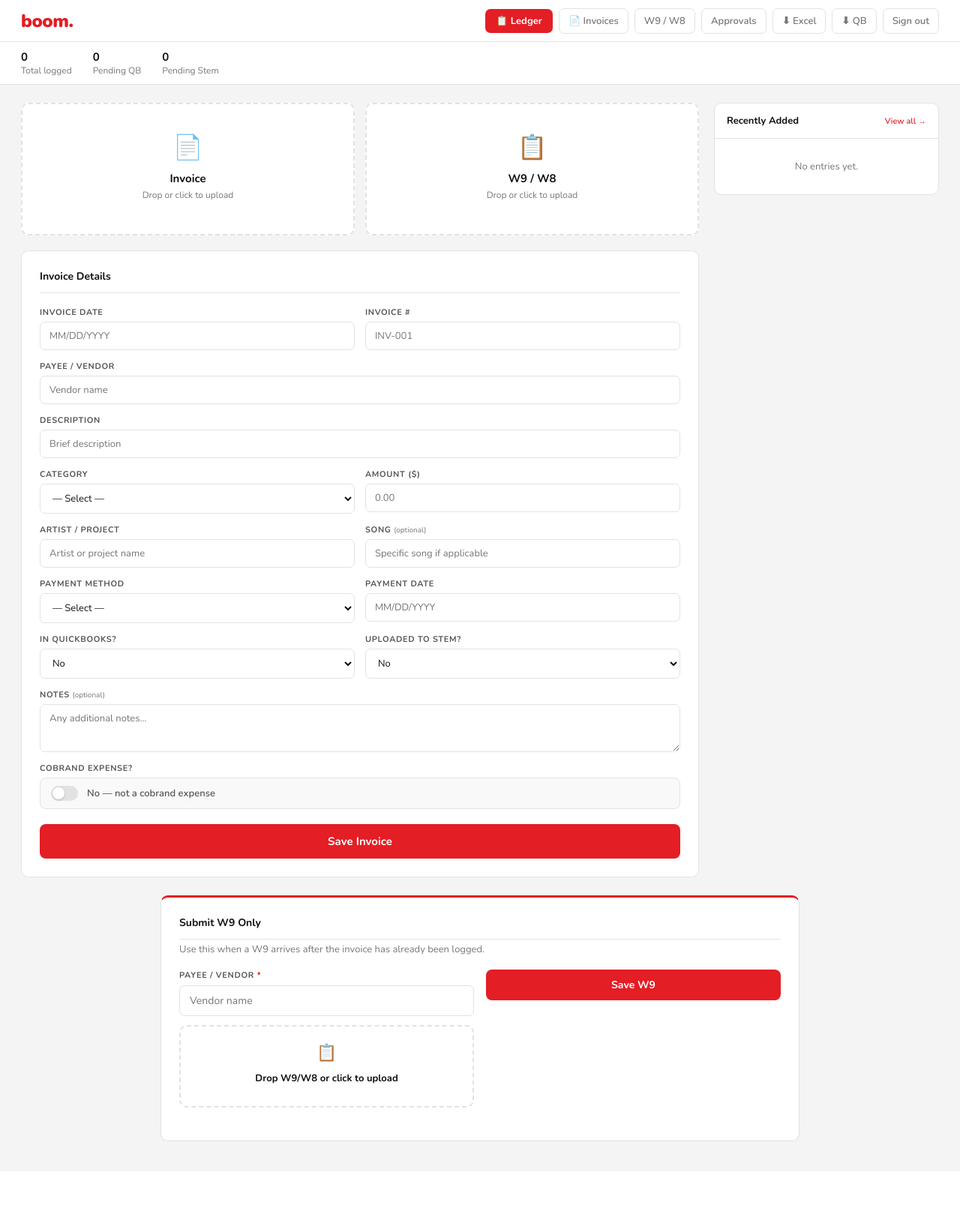
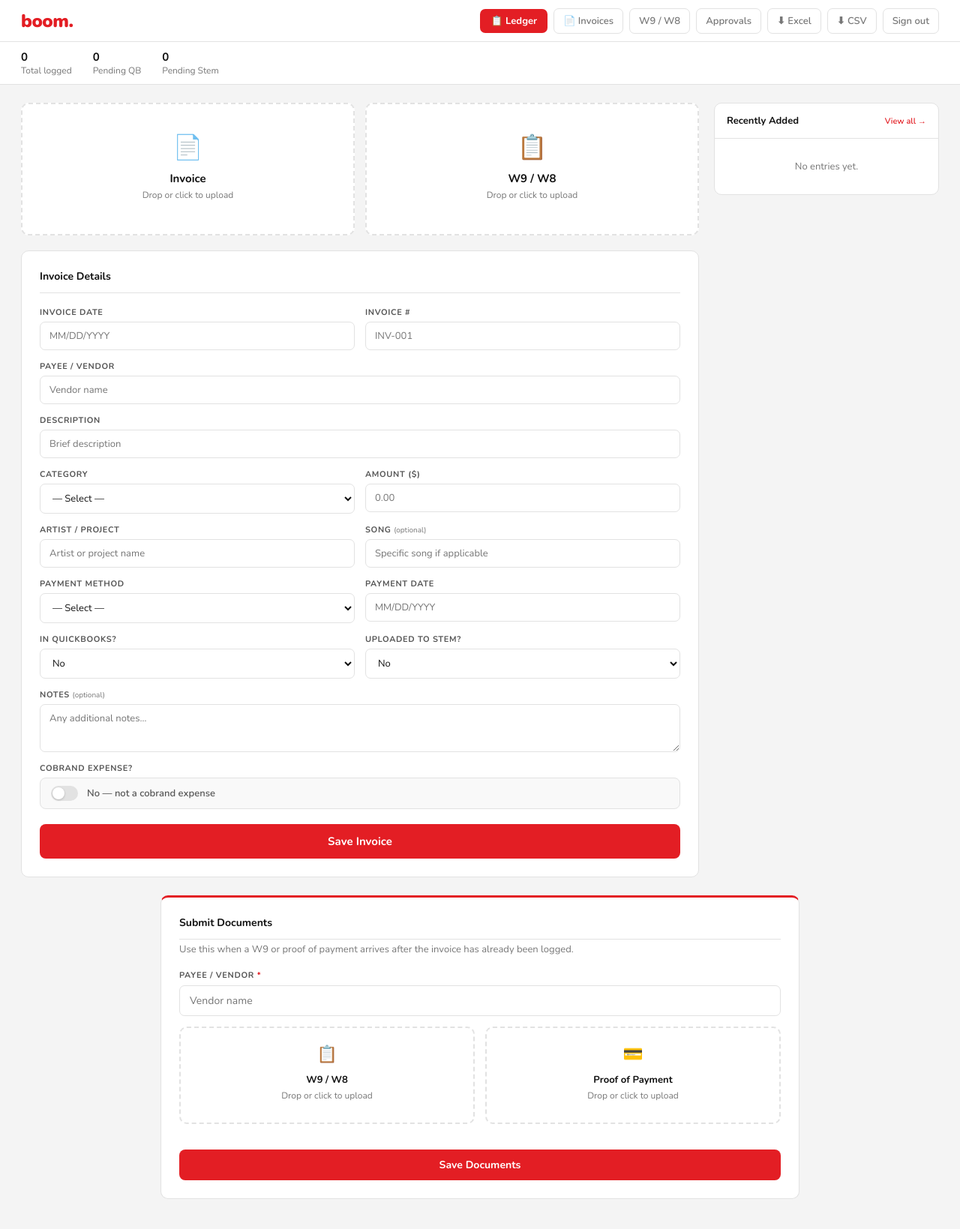
Before and after one commit to johns-dotcom/boom-invoice-app, a Flask app: page / in a window 1280 px wide. Shown: the whole page at 75% size. Before the commit the page ends 1522 px from the top, so only its background shows below. Run offline with Flask 3, Linux system fonts and the light colour scheme; data that the repository does not hold is empty; some libraries are stand-ins or nearby versions.

Commit message:
Add proof of payment drop zone to Submit Documents section

```diff
--- a/app.py
+++ b/app.py
@@ -429,19 +429,33 @@ def add_w9(eid):
 @app.route("/w9-only", methods=["POST"])
 @login_required
 def w9_only():
-    """Save a standalone W9 (no invoice) — creates a minimal approved expense record."""
-    if "file" not in request.files or not request.files["file"].filename:
-        return jsonify({"error":"No file"}), 400
+    """Save standalone W9 and/or Proof of Payment — creates a minimal approved expense record."""
     payee = request.form.get("payee","").strip()
     if not payee:
         return jsonify({"error":"Payee name required"}), 400
-    f = request.files["file"]
-    fname = f.filename
-    data = base64.b64encode(f.read()).decode()
+
+    w9_f = request.files.get("file")
+    proof_f = request.files.get("proof_file")
+
+    if (not w9_f or not w9_f.filename) and (not proof_f or not proof_f.filename):
+        return jsonify({"error":"At least one file (W9 or Proof of Payment) required"}), 400
+
+    w9_fname = w9_data = None
+    if w9_f and w9_f.filename:
+        w9_fname = w9_f.filename
+        w9_data  = base64.b64encode(w9_f.read()).decode()
+
+    proof_fname = proof_data = None
+    if proof_f and proof_f.filename:
+        proof_fname = proof_f.filename
+        proof_data  = base64.b64encode(proof_f.read()).decode()
+
     try:
         conn, kind = get_db(); cur = conn.cursor(); ph = "%s" if kind=="pg" else "?"
-        cur.execute(f"""INSERT INTO expenses (payee, w9_filename, w9_data, status)
-                        VALUES ({ph},{ph},{ph},{ph})""", (payee, fname, data, "approved"))
+        cur.execute(f"""INSERT INTO expenses
+                        (payee, w9_filename, w9_data, proof_filename, proof_data, status)
+                        VALUES ({ph},{ph},{ph},{ph},{ph},{ph})""",
+                    (payee, w9_fname, w9_data, proof_fname, proof_data, "approved"))
         new_id = (cur.execute("SELECT lastval()") or cur).fetchone()[0] if kind=="pg" else cur.lastrowid
         conn.commit(); conn.close()
         return jsonify({"ok":True,"id":new_id,"payee":payee})
@@ -692,112 +706,53 @@ def export_excel():
 def export_qbo():
     try:
         conn, kind = get_db(); cur = conn.cursor()
-        cur.execute("""SELECT id,invoice_date,payee,description,category,amount,
-                              invoice_number,cobrand,artist,song
+        cur.execute("""SELECT invoice_date,payee,description,category,artist,song,
+                              invoice_number,amount,payment_method,payment_date,
+                              in_quickbooks,uploaded_to_stem,notes,cobrand,
+                              approved_by,approved_at
                        FROM expenses
                        WHERE status = 'approved' OR status IS NULL
                        ORDER BY invoice_date ASC, id ASC""")
         rows = cur.fetchall(); conn.close()
     except Exception as e: return jsonify({"error":str(e)}), 500
-    qbo_content = _build_qbo(rows)
-    buf = io.BytesIO(qbo_content.encode("ascii","replace"))
+    csv_content = _build_csv(rows)
+    buf = io.BytesIO(csv_content.encode("utf-8-sig"))  # utf-8-sig adds BOM for Excel compatibility
     buf.seek(0)
     return send_file(buf, as_attachment=True,
-                     download_name=f"BoomRecords_Expenses_{date.today():%Y-%m-%d}.qbo",
-                     mimetype="application/x-ofx")
+                     download_name=f"BoomRecords_Expenses_{date.today():%Y-%m-%d}.csv",
+                     mimetype="text/csv")
 
-def _build_qbo(rows):
-    now = datetime.now().strftime("%Y%m%d%H%M%S")
-    dates = []
+def _build_csv(rows):
+    import csv, io as _io
+    buf = _io.StringIO()
+    writer = csv.writer(buf)
+    writer.writerow([
+        "Date", "Payee / Vendor", "Description", "Category",
+        "Artist / Project", "Song", "Invoice #", "Amount",
+        "Payment Method", "Payment Date", "In QuickBooks?",
+        "Uploaded to Stem?", "Notes", "Cobrand", "Approved By", "Approved Date"
+    ])
     for r in rows:
-        d = r[1]
-        if d:
+        inv_date, payee, desc, category, artist, song, inv_num, amount, \
+        pay_method, pay_date, in_qb, in_stem, notes, cobrand, approved_by, approved_at = r
+
+        def fmt_d(d):
+            if not d: return ""
             try:
-                if hasattr(d,'strftime'): dates.append(d)
-                else:
-                    parsed = datetime.strptime(str(d)[:10], "%Y-%m-%d").date()
-                    dates.append(parsed)
-            except: pass
-    dt_start = fmt_qbo_date(min(dates) if dates else None)
-    dt_end   = fmt_qbo_date(max(dates) if dates else None)
+                if hasattr(d, 'strftime'): return d.strftime("%m/%d/%Y")
+                return datetime.strptime(str(d)[:10], "%Y-%m-%d").strftime("%m/%d/%Y")
+            except: return str(d)[:10]
 
-    transactions = []
-    for r in rows:
-        eid, inv_date, payee, desc, category, amount, inv_num, cobrand, artist, song = r
-        amount = float(amount or 0)
-        dt_posted = fmt_qbo_date(inv_date)
-        name = (payee or "Unknown")[:32]
-        memo_parts = []
-        if category: memo_parts.append(category)
-        if cobrand: memo_parts.append("COBRAND")
-        if artist: memo_parts.append(artist)
-        if desc: memo_parts.append(desc[:40])
-        memo = " | ".join(memo_parts)[:255]
-        fitid = f"{eid:08d}"
-        transactions.append(
-            f"<STMTTRN>\n"
-            f"<TRNTYPE>DEBIT\n"
-            f"<DTPOSTED>{dt_posted}\n"
-            f"<TRNAMT>-{amount:.2f}\n"
-            f"<FITID>{fitid}\n"
-            f"<NAME>{name}\n"
-            f"<MEMO>{memo}\n"
-            f"</STMTTRN>"
-        )
-
-    total = -sum(float(r[5] or 0) for r in rows)
-    trn_block = "\n".join(transactions)
-
-    return (
-        "OFXHEADER:100\n"
-        "DATA:OFXSGML\n"
-        "VERSION:102\n"
-        "SECURITY:NONE\n"
-        "ENCODING:USASCII\n"
-        "CHARSET:1252\n"
-        "COMPRESSION:NONE\n"
-        "OLDFILEUID:NONE\n"
-        "NEWFILEUID:NONE\n"
-        "\n"
-        "<OFX>\n"
-        "<SIGNONMSGSRSV1>\n"
-        "<SONRS>\n"
-        "<STATUS>\n"
-        "<CODE>0\n"
-        "<SEVERITY>INFO\n"
-        "</STATUS>\n"
-        f"<DTSERVER>{now}\n"
-        "<LANGUAGE>ENG\n"
-        "</SONRS>\n"
-        "</SIGNONMSGSRSV1>\n"
-        "<BANKMSGSRSV1>\n"
-        "<STMTTRNRS>\n"
-        "<TRNUID>1001\n"
-        "<STATUS>\n"
-        "<CODE>0\n"
-        "<SEVERITY>INFO\n"
-        "</STATUS>\n"
-        "<STMTRS>\n"
-        "<CURDEF>USD\n"
-        "<BANKACCTFROM>\n"
-        "<BANKID>000000000\n"
-        "<ACCTID>BOOM-RECORDS-EXPENSES\n"
-        "<ACCTTYPE>CHECKING\n"
-        "</BANKACCTFROM>\n"
-        "<BANKTRANLIST>\n"
-        f"<DTSTART>{dt_start}\n"
-        f"<DTEND>{dt_end}\n"
-        f"{trn_block}\n"
-        "</BANKTRANLIST>\n"
-        "<LEDGERBAL>\n"
-        f"<BALAMT>{total:.2f}\n"
-        f"<DTASOF>{now}\n"
-        "</LEDGERBAL>\n"
-        "</STMTRS>\n"
-        "</STMTTRNRS>\n"
-        "</BANKMSGSRSV1>\n"
-        "</OFX>"
-    )
+        writer.writerow([
+            fmt_d(inv_date), payee or "", desc or "", category or "",
+            artist or "", song or "", inv_num or "",
+            f"{float(amount):.2f}" if amount else "",
+            pay_method or "", fmt_d(pay_date),
+            in_qb or "", in_stem or "", notes or "",
+            "Yes" if cobrand else "No",
+            approved_by or "", fmt_d(approved_at)
+        ])
+    return buf.getvalue()
 
 def _build_excel(rows):
     def fill(c): return PatternFill("solid",start_color=c,end_color=c)
--- a/templates/approvals.html
+++ b/templates/approvals.html
@@ -84,7 +84,7 @@
       {% if pending_count > 0 %}<span class="badge-count">{{ pending_count }}</span>{% endif %}
     </a>
     <a href="/export" class="btn-export">⬇ Excel</a>
-    <a href="/export-qbo" class="btn-export">⬇ QB</a>
+    <a href="/export-qbo" class="btn-export">⬇ CSV</a>
     <a href="/logout" class="btn-ghost">Sign out</a>
   </div>
 </header>
--- a/templates/index.html
+++ b/templates/index.html
@@ -76,7 +76,7 @@
     <a href="/w9s" class="btn-ghost">W9 / W8</a>
     <a href="/approvals" class="btn-ghost" style="position:relative">Approvals{% if pending_count > 0 %}<span style="position:absolute;top:-6px;right:-6px;background:#e31e24;color:#fff;font-size:10px;font-weight:900;padding:1px 5px;border-radius:10px;line-height:1.4">{{ pending_count }}</span>{% endif %}</a>
     <a href="/export" class="btn-ghost">⬇ Excel</a>
-    <a href="/export-qbo" class="btn-ghost">⬇ QB</a>
+    <a href="/export-qbo" class="btn-ghost">⬇ CSV</a>
     <a href="/logout" class="btn-ghost">Sign out</a>
   </div>
 </header>
@@ -168,26 +168,37 @@
 <!-- Standalone W9 upload -->
 <div style="max-width:900px;margin:0 auto 40px;padding:0 24px">
   <div class="form-card" style="border-top:3px solid var(--red)">
-    <h2 style="margin-bottom:4px">Submit W9 Only</h2>
-    <p style="font-size:13px;color:var(--muted);margin-bottom:18px">Use this when a W9 arrives after the invoice has already been logged.</p>
-    <div style="display:grid;grid-template-columns:1fr 1fr;gap:16px;align-items:start">
+    <h2 style="margin-bottom:4px">Submit Documents</h2>
+    <p style="font-size:13px;color:var(--muted);margin-bottom:18px">Use this when a W9 or proof of payment arrives after the invoice has already been logged.</p>
+    <div style="margin-bottom:14px">
+      <label style="font-size:11px;font-weight:700;text-transform:uppercase;letter-spacing:.06em;color:#555;display:block;margin-bottom:6px">Payee / Vendor <span style="color:var(--red)">*</span></label>
+      <input type="text" id="w9only-payee" placeholder="Vendor name" style="width:100%;border:1.5px solid var(--border);border-radius:7px;padding:10px 13px;font-size:14px;font-family:inherit;color:#111;outline:none;transition:border-color .15s;background:#fff"/>
+    </div>
+    <div style="display:grid;grid-template-columns:1fr 1fr;gap:14px;margin-bottom:14px">
       <div>
-        <label style="font-size:11px;font-weight:700;text-transform:uppercase;letter-spacing:.06em;color:#555;display:block;margin-bottom:6px">Payee / Vendor <span style="color:var(--red)">*</span></label>
-        <input type="text" id="w9only-payee" placeholder="Vendor name" style="width:100%;border:1.5px solid var(--border);border-radius:7px;padding:10px 13px;font-size:14px;font-family:inherit;color:#111;outline:none;transition:border-color .15s;background:#fff"/>
-        <div class="drop-zone" id="dz-w9only" onclick="document.getElementById('fi-w9only').click()" style="margin-top:12px;padding:20px">
+        <div class="drop-zone" id="dz-w9only" onclick="document.getElementById('fi-w9only').click()" style="padding:20px">
           <div class="drop-icon" style="font-size:22px">📋</div>
-          <div class="drop-title" style="font-size:13px">Drop W9/W8 or click to upload</div>
+          <div class="drop-title" style="font-size:13px">W9 / W8</div>
+          <div class="drop-sub">Drop or click to upload</div>
           <div class="drop-filename" id="fn-w9only" style="font-size:12px"></div>
         </div>
         <input type="file" id="fi-w9only" accept=".pdf,.jpg,.jpeg,.png,.webp" style="display:none"/>
         <button id="remove-w9only" onclick="removeW9Only()" style="display:none;margin-top:6px;background:none;border:none;color:#b91c1c;font-size:12px;font-weight:700;cursor:pointer;font-family:inherit;padding:0">× Remove file</button>
       </div>
-      <div style="display:flex;flex-direction:column;justify-content:flex-end;padding-bottom:2px">
-        <div id="w9only-validation" style="display:none;background:#fef3c7;border:1px solid #fcd34d;border-radius:8px;padding:12px 14px;margin-bottom:12px;font-size:13px;color:#92400e"></div>
-        <button id="btn-w9only" onclick="submitW9Only()" style="background:var(--red);color:#fff;border:none;border-radius:8px;padding:11px;font-size:14px;font-weight:700;font-family:inherit;cursor:pointer;transition:background .15s">Save W9</button>
-        <div id="w9only-success" style="display:none;color:#15803d;font-weight:700;font-size:13px;margin-top:10px;text-align:center"></div>
+      <div>
+        <div class="drop-zone" id="dz-proofonly" onclick="document.getElementById('fi-proofonly').click()" style="padding:20px">
+          <div class="drop-icon" style="font-size:22px">💳</div>
+          <div class="drop-title" style="font-size:13px">Proof of Payment</div>
+          <div class="drop-sub">Drop or click to upload</div>
+          <div class="drop-filename" id="fn-proofonly" style="font-size:12px"></div>
+        </div>
+        <input type="file" id="fi-proofonly" accept=".pdf,.jpg,.jpeg,.png,.webp" style="display:none"/>
+        <button id="remove-proofonly" onclick="removeProofOnly()" style="display:none;margin-top:6px;background:none;border:none;color:#b91c1c;font-size:12px;font-weight:700;cursor:pointer;font-family:inherit;padding:0">× Remove file</button>
       </div>
     </div>
+    <div id="w9only-validation" style="display:none;background:#fef3c7;border:1px solid #fcd34d;border-radius:8px;padding:12px 14px;margin-bottom:12px;font-size:13px;color:#92400e"></div>
+    <button id="btn-w9only" onclick="submitW9Only()" style="width:100%;background:var(--red);color:#fff;border:none;border-radius:8px;padding:11px;font-size:14px;font-weight:700;font-family:inherit;cursor:pointer;transition:background .15s">Save Documents</button>
+    <div id="w9only-success" style="display:none;color:#15803d;font-weight:700;font-size:13px;margin-top:10px;text-align:center"></div>
   </div>
 </div>
 
@@ -403,8 +414,9 @@ function resetForm() {
   document.getElementById('remove-w9').style.display='none';
 }
 
-// ── Standalone W9 upload ──────────────────────────────────────
+// ── Standalone document upload (W9 + Proof) ──────────────────
 let storedW9OnlyB64 = null, storedW9OnlyName = null;
+let storedProofOnlyB64 = null, storedProofOnlyName = null;
 
 const dzW9Only = document.getElementById('dz-w9only');
 const fiW9Only = document.getElementById('fi-w9only');
@@ -412,6 +424,34 @@ dzW9Only.addEventListener('dragover', e => { e.preventDefault(); dzW9Only.classL
 dzW9Only.addEventListener('dragleave', () => dzW9Only.classList.remove('drag-over'));
 dzW9Only.addEventListener('drop', e => { e.preventDefault(); dzW9Only.classList.remove('drag-over'); handleW9Only(e.dataTransfer.files[0]); });
 fiW9Only.addEventListener('change', () => handleW9Only(fiW9Only.files[0]));
+
+const dzProofOnly = document.getElementById('dz-proofonly');
+const fiProofOnly = document.getElementById('fi-proofonly');
+dzProofOnly.addEventListener('dragover', e => { e.preventDefault(); dzProofOnly.classList.add('drag-over'); });
+dzProofOnly.addEventListener('dragleave', () => dzProofOnly.classList.remove('drag-over'));
+dzProofOnly.addEventListener('drop', e => { e.preventDefault(); dzProofOnly.classList.remove('drag-over'); handleProofOnly(e.dataTransfer.files[0]); });
+fiProofOnly.addEventListener('change', () => handleProofOnly(fiProofOnly.files[0]));
+
+function handleProofOnly(file) {
+  if (!file) return;
+  const reader = new FileReader();
+  reader.onload = ev => {
+    storedProofOnlyB64 = ev.target.result.split(',')[1];
+    storedProofOnlyName = file.name;
+    dzProofOnly.classList.add('has-file');
+    document.getElementById('fn-proofonly').textContent = '✓ ' + file.name;
+    document.getElementById('remove-proofonly').style.display = 'inline-block';
+  };
+  reader.readAsDataURL(file);
+}
+
+function removeProofOnly() {
+  storedProofOnlyB64 = null; storedProofOnlyName = null;
+  dzProofOnly.classList.remove('has-file');
+  document.getElementById('fn-proofonly').textContent = '';
+  document.getElementById('fi-proofonly').value = '';
+  document.getElementById('remove-proofonly').style.display = 'none';
+}
 
 async function handleW9Only(file) {
   if (!file) return;
@@ -445,28 +485,42 @@ async function handleW9Only(file) {
 async function submitW9Only() {
   const payee = document.getElementById('w9only-payee').value.trim();
   if (!payee) { alert('Please enter the payee name.'); return; }
-  if (!storedW9OnlyB64) { alert('Please upload a W9 file.'); return; }
+  if (!storedW9OnlyB64 && !storedProofOnlyB64) { alert('Please upload at least one file.'); return; }
   const btn = document.getElementById('btn-w9only');
   btn.disabled = true; btn.textContent = 'Saving…';
   try {
     const fd = new FormData();
     fd.append('payee', payee);
-    const blob = await (await fetch(`data:application/octet-stream;base64,${storedW9OnlyB64}`)).blob();
-    fd.append('file', blob, storedW9OnlyName);
+    if (storedW9OnlyB64) {
+      const blob = await (await fetch(`data:application/octet-stream;base64,${storedW9OnlyB64}`)).blob();
+      fd.append('w9_file', blob, storedW9OnlyName);
+    }
+    if (storedProofOnlyB64) {
+      const blob = await (await fetch(`data:application/octet-stream;base64,${storedProofOnlyB64}`)).blob();
+      fd.append('proof_file', blob, storedProofOnlyName);
+    }
     const res = await fetch('/w9-only', {method:'POST', body:fd});
     const data = await res.json();
     if (data.ok) {
-      document.getElementById('w9only-success').textContent = `✓ W9 saved for ${payee}`;
+      const parts = [];
+      if (storedW9OnlyB64) parts.push('W9');
+      if (storedProofOnlyB64) parts.push('proof of payment');
+      document.getElementById('w9only-success').textContent = `✓ ${parts.join(' & ')} saved for ${payee}`;
       document.getElementById('w9only-success').style.display = 'block';
       document.getElementById('w9only-payee').value = '';
       document.getElementById('fn-w9only').textContent = '';
+      document.getElementById('fn-proofonly').textContent = '';
       dzW9Only.classList.remove('has-file');
+      dzProofOnly.classList.remove('has-file');
+      document.getElementById('remove-w9only').style.display = 'none';
+      document.getElementById('remove-proofonly').style.display = 'none';
       document.getElementById('w9only-validation').style.display = 'none';
       storedW9OnlyB64 = null; storedW9OnlyName = null;
+      storedProofOnlyB64 = null; storedProofOnlyName = null;
       setTimeout(() => { document.getElementById('w9only-success').style.display='none'; }, 4000);
     } else alert('Error: ' + (data.error || 'Unknown'));
   } catch(e) { alert('Network error'); }
-  btn.disabled = false; btn.textContent = 'Save W9';
+  btn.disabled = false; btn.textContent = 'Save Documents';
 }
 
 function showSuccess(msg) {
--- a/templates/invoices.html
+++ b/templates/invoices.html
@@ -59,7 +59,7 @@
     <a href="/w9s" class="btn-ghost">W9 / W8</a>
     <a href="/approvals" class="btn-ghost" style="position:relative">Approvals{% if pending_count > 0 %}<span style="position:absolute;top:-6px;right:-6px;background:#e31e24;color:#fff;font-size:10px;font-weight:900;padding:1px 5px;border-radius:10px;line-height:1.4">{{ pending_count }}</span>{% endif %}</a>
     <a href="/export" class="btn-ghost" style="background:#f0fdf4;border-color:#86efac;color:#16a34a">⬇ Excel</a>
-    <a href="/export-qbo" class="btn-ghost" style="background:#f0fdf4;border-color:#86efac;color:#16a34a">⬇ QB</a>
+    <a href="/export-qbo" class="btn-ghost" style="background:#f0fdf4;border-color:#86efac;color:#16a34a">⬇ CSV</a>
     <a href="/logout" class="btn-ghost">Sign out</a>
   </div>
 </header>
--- a/templates/ledger.html
+++ b/templates/ledger.html
@@ -89,7 +89,7 @@
       {% if pending_count > 0 %}<span class="approval-badge">{{ pending_count }}</span>{% endif %}
     </a>
     <a href="/export" class="btn-export">⬇ Excel</a>
-    <a href="/export-qbo" class="btn-export">⬇ QB</a>
+    <a href="/export-qbo" class="btn-export">⬇ CSV</a>
     <a href="/logout" class="btn-ghost">Sign out</a>
   </div>
 </header>
--- a/templates/w9s.html
+++ b/templates/w9s.html
@@ -54,7 +54,7 @@
     <span class="nav-pill">W9 / W8</span>
     <a href="/approvals" class="btn-ghost" style="position:relative">Approvals{% if pending_count > 0 %}<span style="position:absolute;top:-6px;right:-6px;background:#e31e24;color:#fff;font-size:10px;font-weight:900;padding:1px 5px;border-radius:10px;line-height:1.4">{{ pending_count }}</span>{% endif %}</a>
     <a href="/export" class="btn-ghost" style="background:#f0fdf4;border-color:#86efac;color:#16a34a">⬇ Excel</a>
-    <a href="/export-qbo" class="btn-ghost" style="background:#f0fdf4;border-color:#86efac;color:#16a34a">⬇ QB</a>
+    <a href="/export-qbo" class="btn-ghost" style="background:#f0fdf4;border-color:#86efac;color:#16a34a">⬇ CSV</a>
     <a href="/logout" class="btn-ghost">Sign out</a>
   </div>
 </header>
```
Also changed, not shown: 1 other file.
